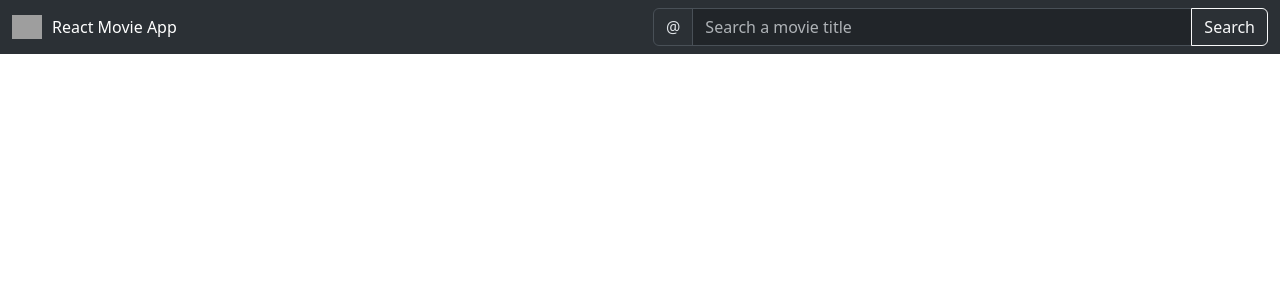
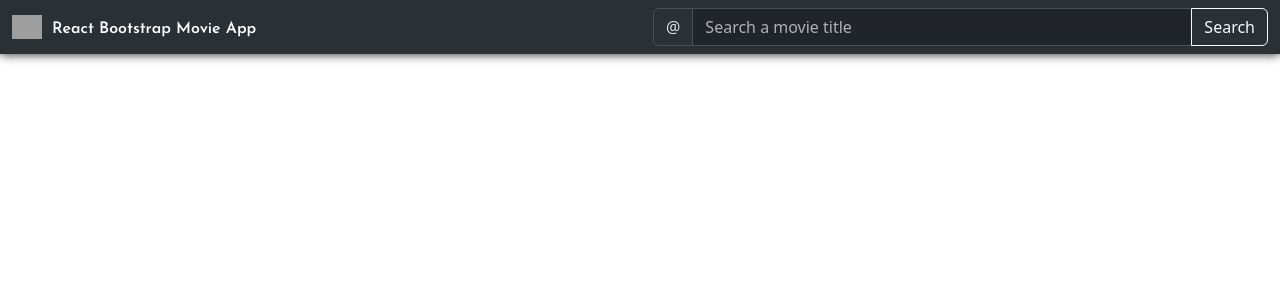
Before and after one commit to romina-trazzi/react-movie, a React (Create React App) app: page / in a window 1280 px wide. Shown: the top 300 px of the page. Built offline with nearby package versions, Linux system fonts and the light colour scheme; grey boxes are pictures that could not be loaded.

Commit message:
Aggiunto Font

```diff
--- a/public/index.html
+++ b/public/index.html
@@ -3,6 +3,10 @@
   <head>
     <meta charset="utf-8" />
     <link rel="icon" href="%PUBLIC_URL%/favicon.ico" />
+    <link rel="preconnect" href="https://fonts.googleapis.com">
+    <link rel="preconnect" href="https://fonts.gstatic.com" crossorigin>
+    <link href="https://fonts.googleapis.com/css2?family=Josefin+Sans:wght@100;200;300;400;500;600;700&display=swap" rel="stylesheet">
+
     <meta name="viewport" content="width=device-width, initial-scale=1" />
     <meta name="theme-color" content="#000000" />
     <meta
--- a/src/components/navbar.js
+++ b/src/components/navbar.js
@@ -4,30 +4,32 @@ const Navbar = () => {
     return (
 
         <div className="container-fluid p-0">
-            <nav className="navbar  navbar-expand-lg bg-body-tertiary" data-bs-theme="dark">
+            <nav className="navbar  navbar-expand-lg bg-body-tertiary" data-bs-theme="dark" style={{boxShadow: "0 0 10px rgba(0, 0, 0, 0.9)"}}>
                 <div class="container-fluid">
+
                     <button class="navbar-toggler" type="button" data-bs-toggle="collapse" data-bs-target="#navbarTogglerDemo01" aria-controls="navbarTogglerDemo01" aria-expanded="false" aria-label="Toggle navigation">
                         <span class="navbar-toggler-icon"></span>
                     </button>
+
+
                     <div class="collapse navbar-collapse d-flex justify-content-between" id="navbarTogglerDemo01">
+
                         <div class="d-flex align-items-center">
                             <img src="https://getbootstrap.com/docs/5.3/assets/brand/bootstrap-logo.svg" alt="Logo" width="30" height="24"/>
-                            <span style={{color:"white", paddingLeft:"10px"}}> React Movie App</span>
+                            <span style={{color:"white", paddingLeft:"10px", paddingTop:"3px", fontFamily:"Josefin sans, sans-serif", fontWeight:"600"}}> React Bootstrap Movie App</span>
                         </div>
 
+
                         <form role="search">
-
                             <div class="d-flex align-items-center input-group">
                                 <span class="input-group-text" id="basic-addon1">@</span>
-                                <input type="search" class="form-control" placeholder="Search a movie title" aria-label="Search" aria-describedby="basic-addon1" style={{width:"500px"}}/>
+                                <input type="search" class="form-control" placeholder="Search a movie title" aria-label="Search" aria-describedby="basic-addon1" style={{width:"500px", maxWidth:"500px"}}/>
                                 <button class="btn btn-outline-light" type="submit">Search</button>
-
                             </div>
-
-
                         </form>
 
                     </div>
+
                 </div>
 
             </nav>
```
